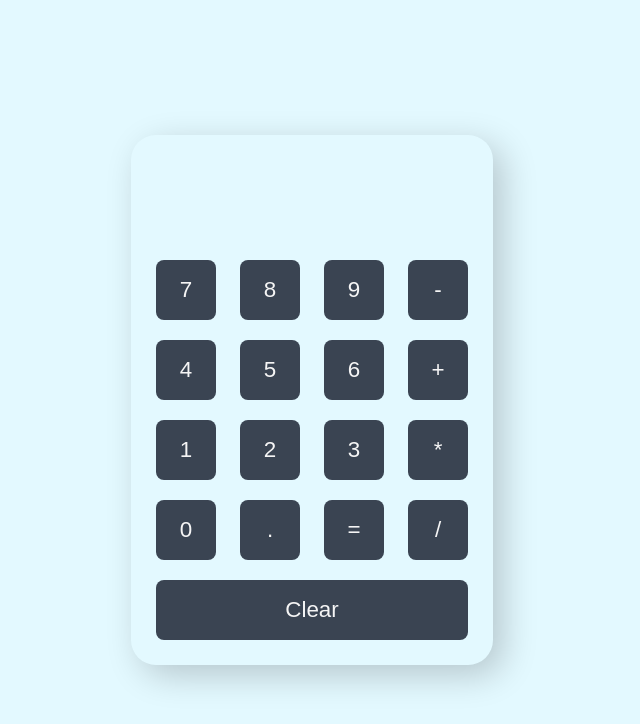
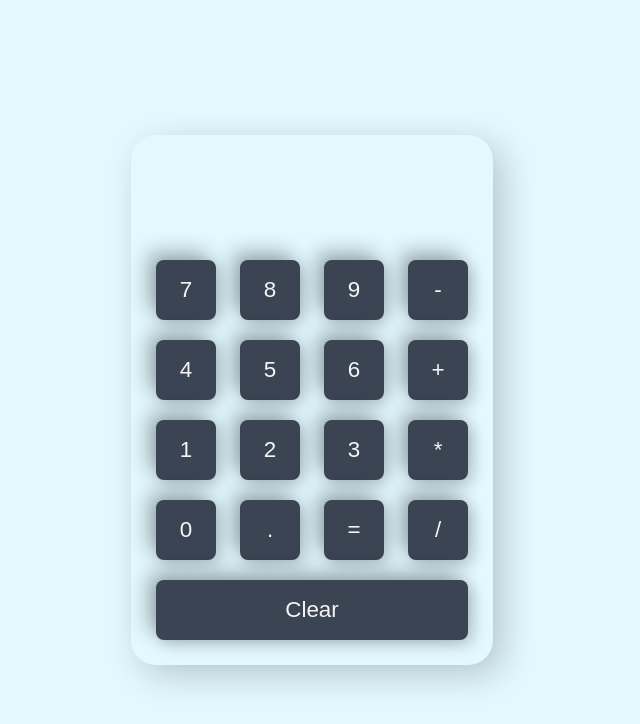
Before and after one commit to Pelumite-codes/calculator-app, a plain HTML site: page index.html in a window 1280 px wide. Shown: the whole page, without its empty margins (328-968 px from the left). Drawn offline with Linux system fonts and the light colour scheme.

Commit message:
another version

```diff
--- a/Style.css
+++ b/Style.css
@@ -54,7 +54,7 @@ button{
   background: #3a4452;
   border: none;
   border-radius: 8px;
-  box-shadow: 5px 5px 15px rgba(0, 0, 0, 0.2), -5px -px 20px rgba(0, 0, 0, 0.3);
+  box-shadow: 5px 5px 15px rgba(0, 0, 0, 0.2), -8px -8px 20px rgba(0, 0, 0, 0.3);
   cursor: pointer;
 }
 @media only screen and (max-width: 375px) {
```
